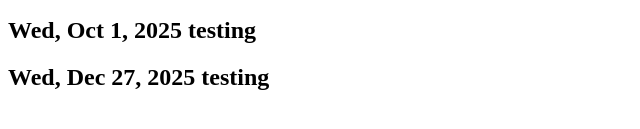
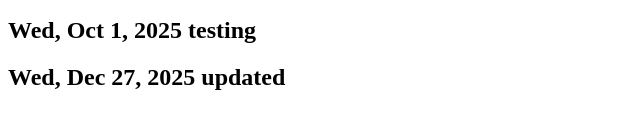
Before and after one commit to sauravkshrestha/git-test, a plain HTML site: page index.html in a window 1280 px wide. Shown: the part 157-286 px from the top of the page, 0-640 px from the left. Drawn offline with Linux system fonts and the light colour scheme.

Commit message:
teminal test

```diff
--- a/index.html
+++ b/index.html
@@ -15,7 +15,7 @@
     <h2>Wed, Oct 1, 2025 testing</h2>
   </div>
   <div>
-    <h2>Wed, Dec 27, 2025 testing</h2>
+    <h2>Wed, Dec 27, 2025 updated</h2>
   </div>
 </body>
 </html>
```
